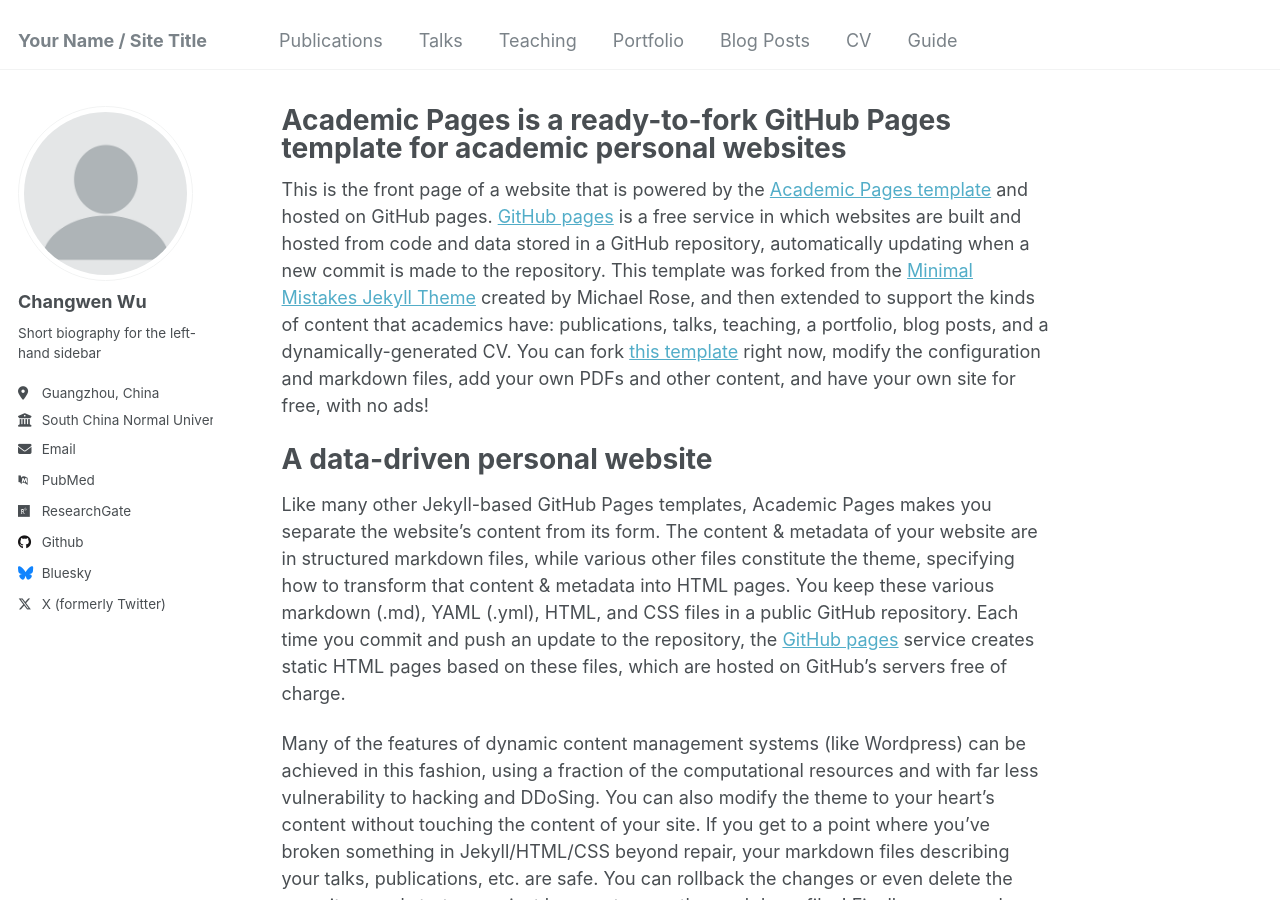
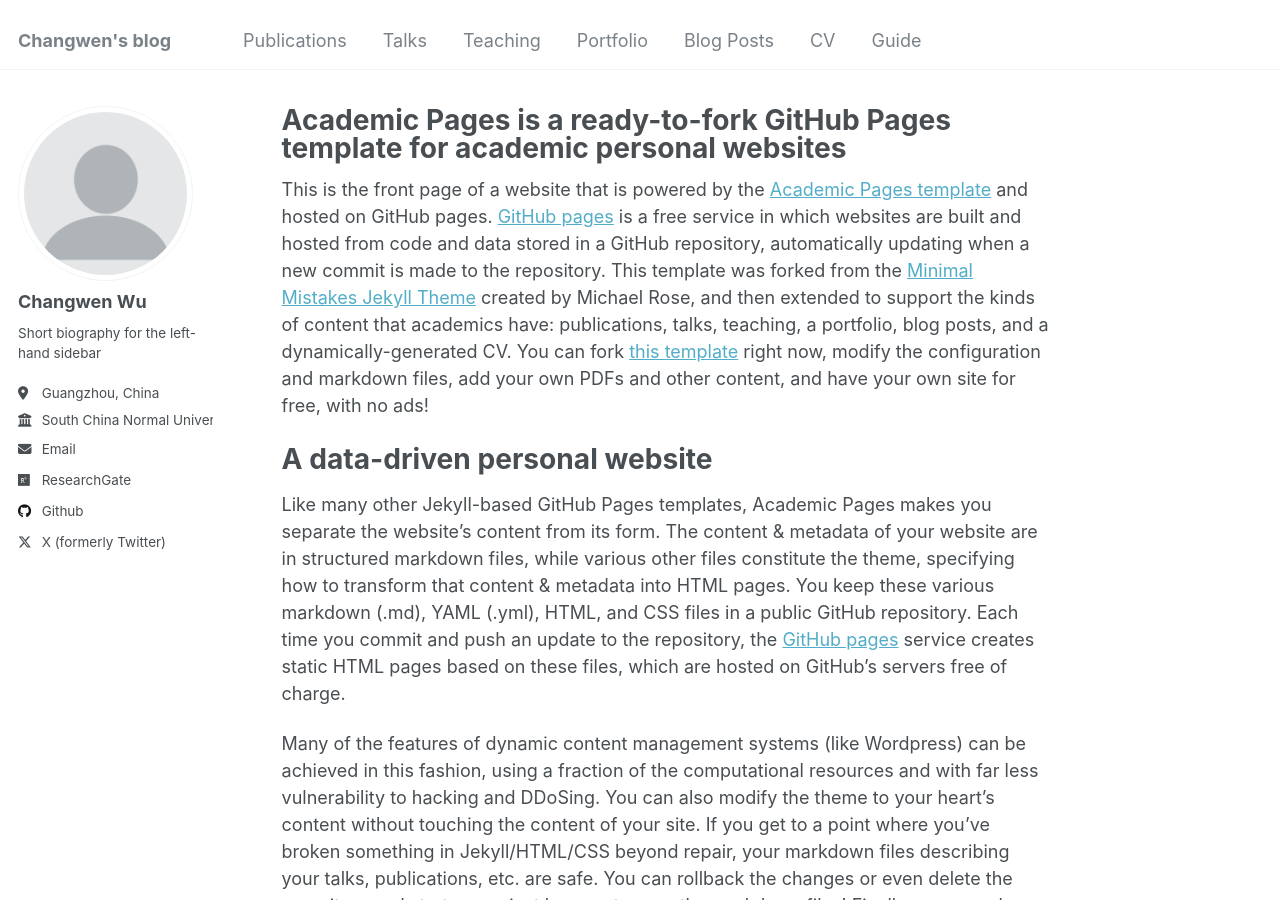
Before and after one commit to Changwen-Wu/Changwen-Wu.github.io, a Jekyll site: the page built from _pages/about.md, in a window 1280 px wide and 900 px high. Built offline with Jekyll 4.4.1, drawn with Linux system fonts in a browser that asks for light colours; some web fonts are replaced.

Commit message:
Update _config.yml

```diff
--- a/_config.yml
+++ b/_config.yml
@@ -8,13 +8,13 @@
 
 # Basic Site Settings
 locale                   : "en-US"
-title                    : "Your Name / Site Title"
+title                    : "Changwen's blog"
 title_separator          : "-"
 name                     : &name "Changwen Wu"
 description              : &description "personal description"
-url                      : https://academicpages.github.io # the base hostname & protocol for your site e.g. "https://[your GitHub username].github.io"
+url                      : https://https://changwen-wu.github.io/
 baseurl                  : "" # the subpath of your site, e.g. "/blog"
-repository               : "academicpages/academicpages.github.io"
+repository               : "Changwen-Wu/Changwen-Wu.github.io"
 
 # Site Author - The following control what appear as part of the author content on the side bar.
 #               If a field is blank the icon and link will not appear, otherwise it will be shown.
@@ -36,7 +36,7 @@
   impactstory      : # URL
   orcid            : # URL
   semantic         : # URL
-  pubmed           : "https://www.ncbi.nlm.nih.gov/pubmed/?term=john+snow"
+  pubmed           : # URL
   researchgate     : "https://www.researchgate.net/profile/Changwen-Wu"
   scopus           : # URL
 
@@ -49,7 +49,7 @@
   stackoverflow    : # User number or user number and name (i.e., use "1" or "1/jeff-atwood")
 
   # Social media
-  bluesky          : "bsky.app" # Replace this with you Bluesky username
+  bluesky          : # Replace this with you Bluesky username
   facebook         : # Username
   flickr           : # Username
   foursquare       : # Username
```
